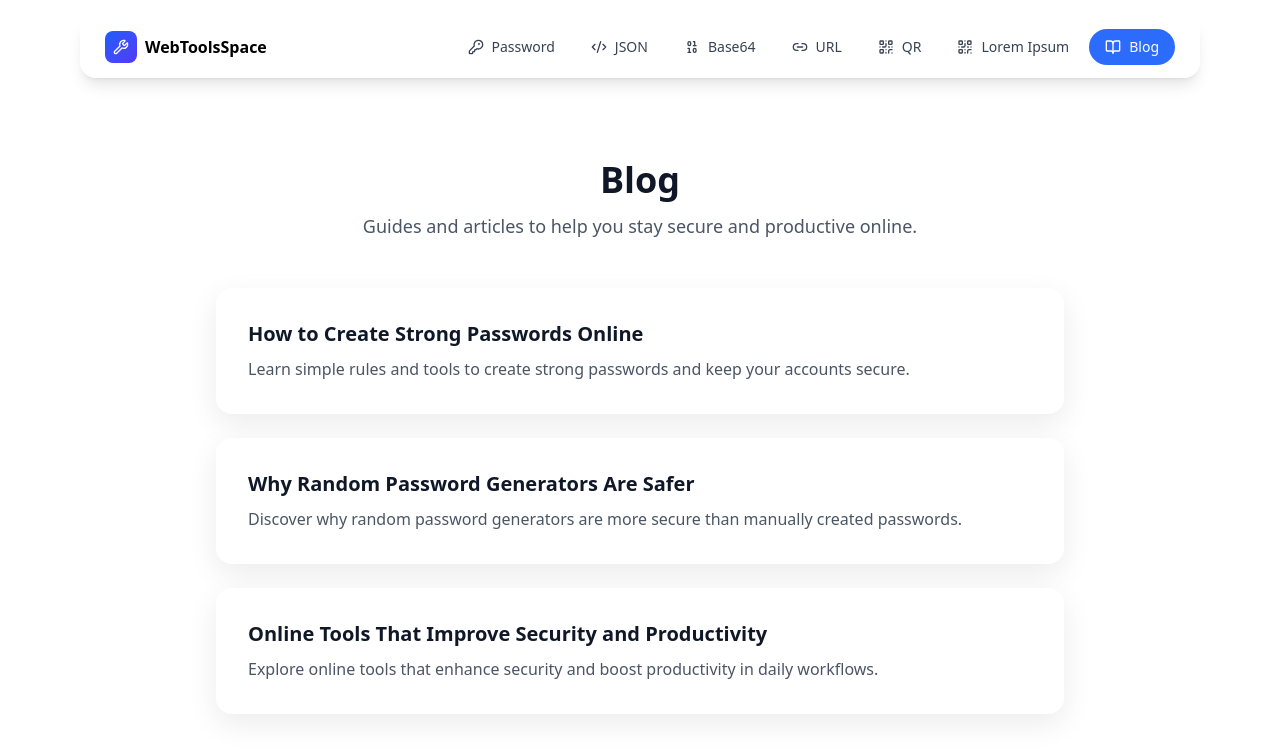
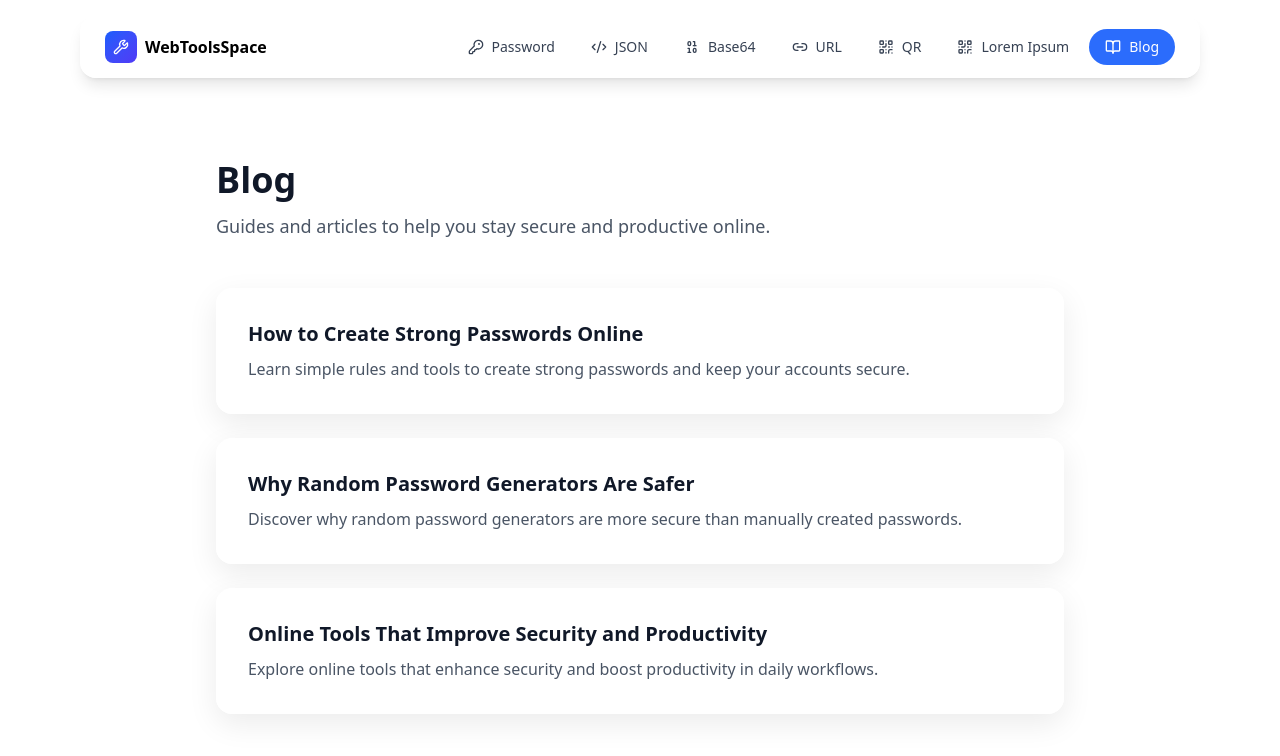
Before and after one commit to anushkaams/WebTools, a Next.js app: page /blog in a window 1280 px wide. Shown: the top 756 px of the page. Built offline with nearby package versions, Linux system fonts and the light colour scheme.

Commit message:
Fix text alignment

```diff
--- a/app/blog/page.tsx
+++ b/app/blog/page.tsx
@@ -31,7 +31,7 @@
   return (
     <main className="max-w-4xl mx-auto px-6 py-16 space-y-12">
       {/* Page Header */}
-      <header className="text-center space-y-3">
+      <header className="text-left space-y-3">
         <h1 className="text-4xl font-bold text-gray-900">Blog</h1>
         <p className="text-lg text-gray-600">
           Guides and articles to help you stay secure and productive online.
```
